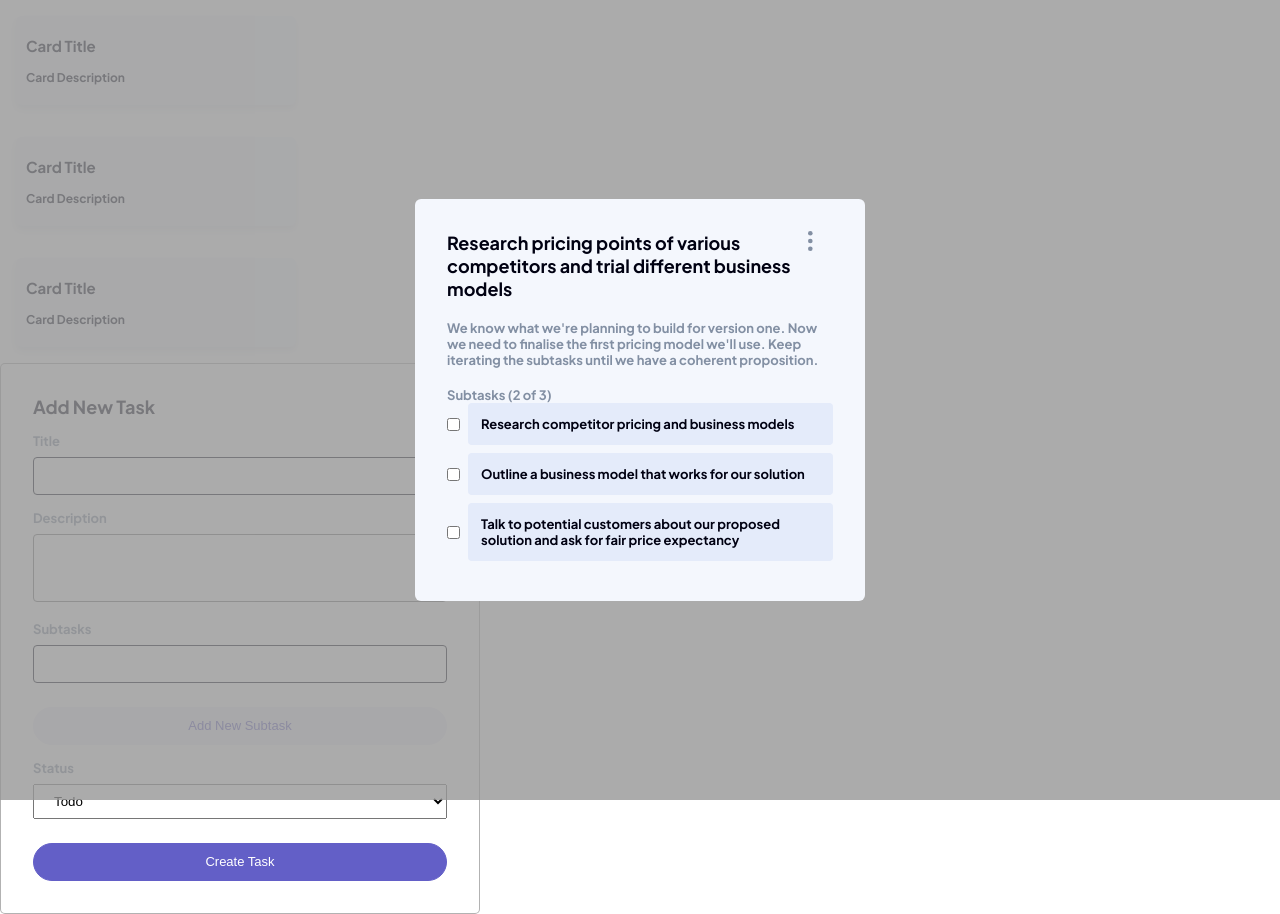
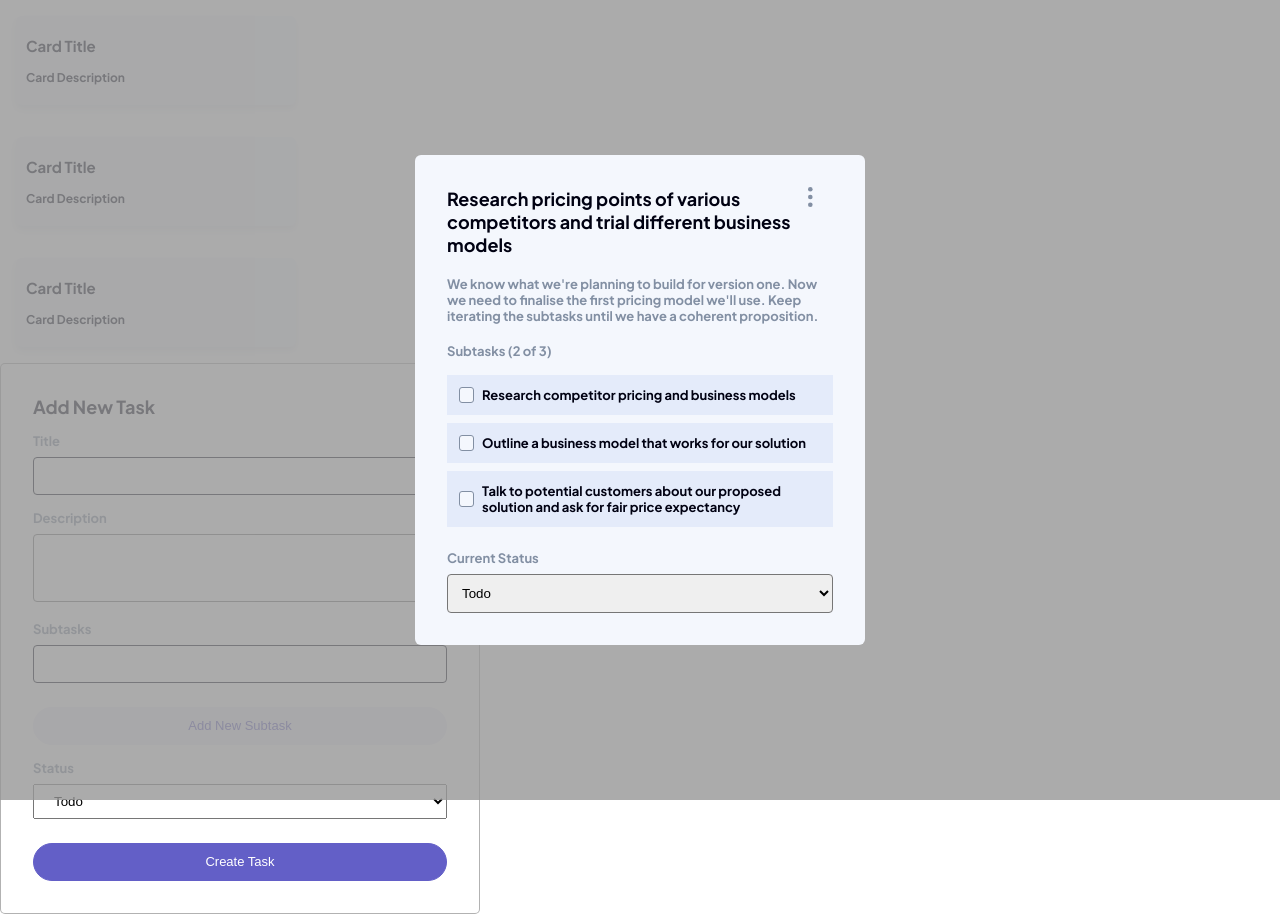
Before and after one commit to chingu-voyages/v40-geckos-team-12, a React (Create React App) app in the folder frontend/: page / in a window 1280 px wide. Built offline with nearby package versions, Linux system fonts and the light colour scheme.

Commit message:
Added basic structure and some styling for the status dropdown menu

```diff
--- a/frontend/src/components/cardModal/cardModal.jsx
+++ b/frontend/src/components/cardModal/cardModal.jsx
@@ -1,5 +1,5 @@
 import React from "react";
-import { ModalWrapper, ModalContainer, TitleKebabContainer, KebabIcon, CardTitle, CardDescription, SubTaskTitle, Input, LabelText, Label } from "./CardModal.styled.js";
+import { ModalWrapper, ModalContainer, TitleKebabContainer, KebabIcon, CardTitle, CardDescription, SubTaskContainer, SubTaskTitle, HiddenCheckBox, StyledCheckbox, LabelText, Label, StatusContainer, StyledLabel, StyledSelect, StyledOption } from "./CardModal.styled.js";
 
 const CardModal = () => {
 
@@ -13,18 +13,31 @@ const CardModal = () => {
                     </TitleKebabContainer>
                     <CardDescription>We know what we're planning to build for version one. Now we need to finalise the first pricing model we'll use. Keep iterating the subtasks until we have a coherent proposition.</CardDescription>
                     <SubTaskTitle>Subtasks (2 of 3)</SubTaskTitle>
+                    <SubTaskContainer>
                         <Label>
-                        <Input />
+                            <HiddenCheckBox />
+                            <StyledCheckbox />
                             <LabelText>Research competitor pricing and business models</LabelText>
                         </Label>
                         <Label>
-                        <Input />
+                            <HiddenCheckBox />
+                            <StyledCheckbox />
                             <LabelText>Outline a business model that works for our solution</LabelText>
                         </Label>
                         <Label>
-                        <Input />
+                            <HiddenCheckBox />
+                            <StyledCheckbox />
                             <LabelText>Talk to potential customers about our proposed solution and ask for fair price expectancy</LabelText>
                         </Label>
+                    </SubTaskContainer>
+                    <StatusContainer>
+                        <StyledLabel text="Status">Current Status</StyledLabel>
+                        <StyledSelect>
+                            <StyledOption>Todo</StyledOption>
+                            <StyledOption>Doing</StyledOption>
+                            <StyledOption>Done</StyledOption>
+                        </StyledSelect>
+                    </StatusContainer>
                 </ModalContainer>
             </ModalWrapper>
         </>
--- a/frontend/src/components/cardModal/cardModal.styled.js
+++ b/frontend/src/components/cardModal/cardModal.styled.js
@@ -49,19 +49,45 @@ export const SubTaskTitle = styled.p`
   font-size: 13px;
 `;
 
-export const Input = styled.input.attrs({ type: "checkbox" })``;
+export const SubTaskContainer = styled.div`
+  padding: 1em 0;
+`;
+
+export const HiddenCheckBox = styled.input.attrs({ type: "checkbox" })`
+  border: 0;
+  clip: rect(0 0 0 0);
+  clippath: inset(50%);
+  height: 1px;
+  margin: -1px;
+  overflow: hidden;
+  padding: 0;
+  position: absolute;
+  white-space: nowrap;
+  width: 1px;
+`;
+
+export const StyledCheckbox = styled.div`
+  display: inline-block;
+  width: 16px;
+  height: 16px;
+  border: 1px solid #828FA3;
+  background: ${(props) => props.theme.main};
+  border-radius: 3px;
+  transition: all 150ms;
+`
 
 export const Label = styled.label`
   align-items: center;
   display: flex;
   gap: 8px;
   margin-bottom: 8px;
+  padding: .75em;
+  background-color: ${(props) => props.theme.subTaskBG};
 `
+
 export const LabelText = styled.span`
 
 font-size: 13px;
-padding: 1em;
-background-color: ${(props) => props.theme.subTaskBG};
 width: 100%;
 border-radius: 4px;
 
@@ -70,7 +96,7 @@ border-radius: 4px;
       case "darkMode":
         return `
           color: ${props.theme.fontColor};
-          ${Input}:checked + && {
+          ${StyledCheckbox}:checked + && {
             color: ${props.theme.secondFontColor};
             text-decoration: line-through;
           }
@@ -78,7 +104,7 @@ border-radius: 4px;
       default:
         return `
           color: ${props.theme.fontColor};
-          ${Input}:checked + && {
+          ${StyledCheckbox}:checked + && {
             color: ${props.theme.secondFontColor};
             text-decoration: line-through;
           }
@@ -86,3 +112,28 @@ border-radius: 4px;
     }
   }}
 `;
+
+export const StatusContainer = styled.div``;
+
+export const StyledLabel = styled.label`
+  color: ${(props) => props.theme.labelColor};
+  font-weight: 700;
+  font-size: 13px;
+  line-height: 15px;
+  display: block;
+`;
+
+export const StyledSelect = styled.select`
+  width: 100%;
+  padding: .75em;
+  margin-top: 0.5rem;
+  border-radius: 4px;
+  &:focus {
+    outline: none;
+    border: 1px solid ${(props) => props.theme.fontColorHover};
+  }
+`;
+
+export const StyledOption = styled.option`
+  color: ${(props) => props.theme.labelColor};
+`;
```
Lines whose indentation alone changed are shown as unchanged.
